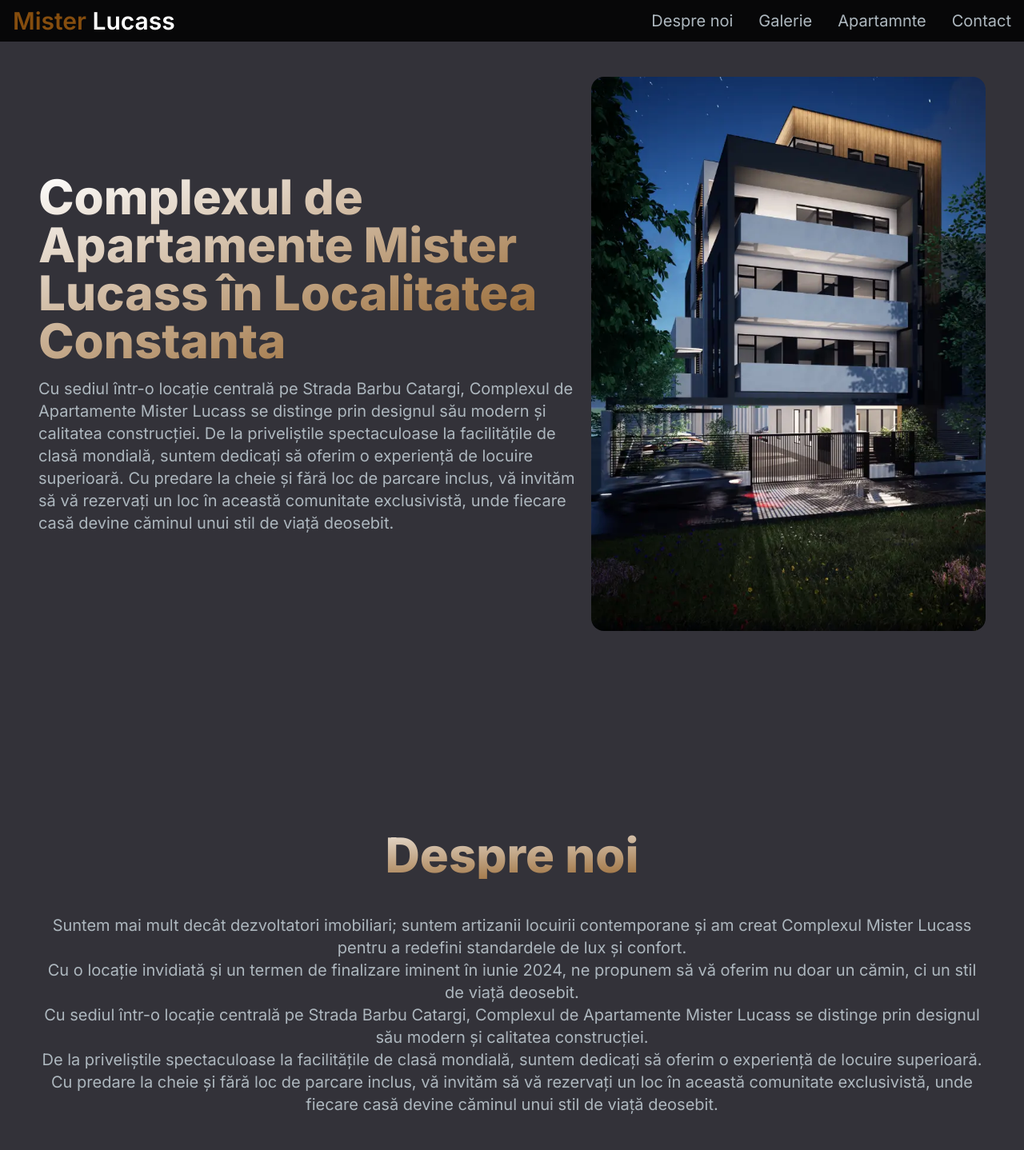
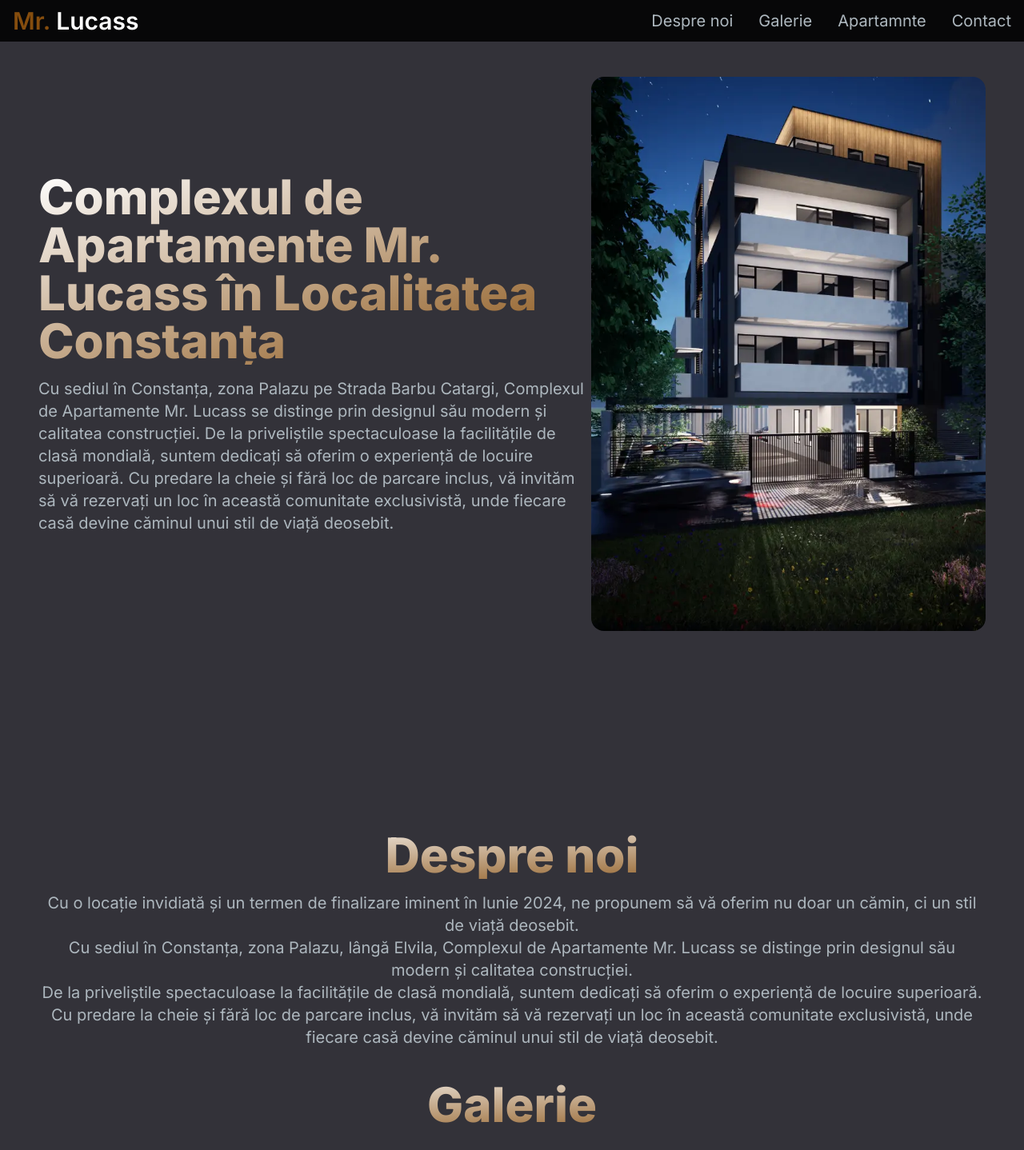
Before and after one commit to alexvieru1/MrLucass, a Next.js app: page / in a window 1280 px wide. Shown: the top 1438 px of the page at 80% size. Built offline with nearby package versions, Linux system fonts and the light colour scheme.

Commit message:
fara schite

```diff
--- a/components/About.tsx
+++ b/components/About.tsx
@@ -10,18 +10,13 @@ const About = () => {
       <h1 className="text-center mb-4 text-4xl lg:text-6xl font-extrabold text-transparent bg-clip-text bg-gradient-to-tl  from-yellow-800 to-white ">
         Despre noi
       </h1>
-      <p className="text-[#ADB7BE] text-lg lg:text-xl text-center mt-11">
-        Suntem mai mult decât dezvoltatori imobiliari; suntem artizanii locuirii
-        contemporane și am creat Complexul Mister Lucass pentru a redefini
-        standardele de lux și confort.
-      </p>
       <p className="text-[#ADB7BE] text-lg lg:text-xl text-center">
-        Cu o locație invidiată și un termen de finalizare iminent în iunie 2024,
+        Cu o locație invidiată și un termen de finalizare iminent în Iunie 2024,
         ne propunem să vă oferim nu doar un cămin, ci un stil de viață deosebit.
       </p>
       <p className="text-[#ADB7BE] text-lg lg:text-xl text-center">
-        Cu sediul într-o locație centrală pe Strada Barbu Catargi, Complexul de
-        Apartamente Mister Lucass se distinge prin designul său modern și
+        Cu sediul în Constanța, zona Palazu, lângă Elvila, Complexul de
+        Apartamente Mr. Lucass se distinge prin designul său modern și
         calitatea construcției.
       </p>
       <p className="text-[#ADB7BE] text-lg lg:text-xl text-center">
--- a/components/Footer.tsx
+++ b/components/Footer.tsx
@@ -2,7 +2,7 @@ import React from 'react'
 
 const Footer = () => {
   return (
-    <div className='footer'>&copy; 2024 Mister Lucass. All rights reserved.</div>
+    <div className='footer'>&copy; 2024 Mr. Lucass. All rights reserved.</div>
   )
 }
 
--- a/components/Hero.tsx
+++ b/components/Hero.tsx
@@ -7,11 +7,11 @@ const Hero = () => {
       <div className=" grid grid-cols-1 lg:grid-cols-12">
         <div className="col-span-7 place-self-center">
           <h1 className="mb-4 text-4xl lg:text-6xl font-extrabold text-transparent bg-clip-text bg-gradient-to-tl  from-yellow-800 to-white " id="hero">
-            Complexul de Apartamente Mister Lucass în Localitatea Constanta
+            Complexul de Apartamente Mr. Lucass în Localitatea Constanța
           </h1>
           <p className="text-[#ADB7BE] text-lg lg:text-xl">
-            Cu sediul într-o locație centrală pe Strada Barbu Catargi,
-            Complexul de Apartamente Mister Lucass se distinge prin designul său
+            Cu sediul în Constanța, zona Palazu pe Strada Barbu Catargi,
+            Complexul de Apartamente Mr. Lucass se distinge prin designul său
             modern și calitatea construcției. De la priveliștile spectaculoase
             la facilitățile de clasă mondială, suntem dedicați să oferim o
             experiență de locuire superioară. Cu predare la cheie și fără loc de
--- a/components/NavBar.tsx
+++ b/components/NavBar.tsx
@@ -44,7 +44,7 @@ const NavBar = () => {
     <nav className="fixed top-0 left-0 right-0 z-10 bg-black bg-opacity-85 ">
       <div className="flex flex-wrap items-center justify-between mx-auto px-4 py-2">
         <Link href={"#hero"} onClick={handleClick} className="text-3xl text-white font-semibold">
-          <span className="text-yellow-800 "> Mister</span> Lucass
+          <span className="text-yellow-800 "> Mr.</span> Lucass
         </Link>
         <div className="mobile-menu block md:hidden ">
           {!navbarOpen ? (
```
